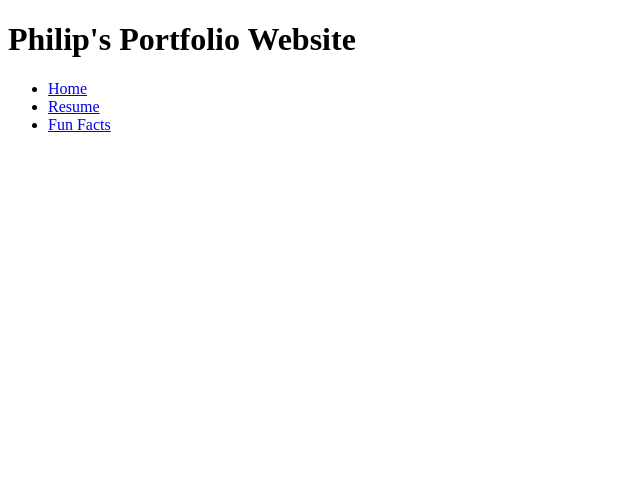
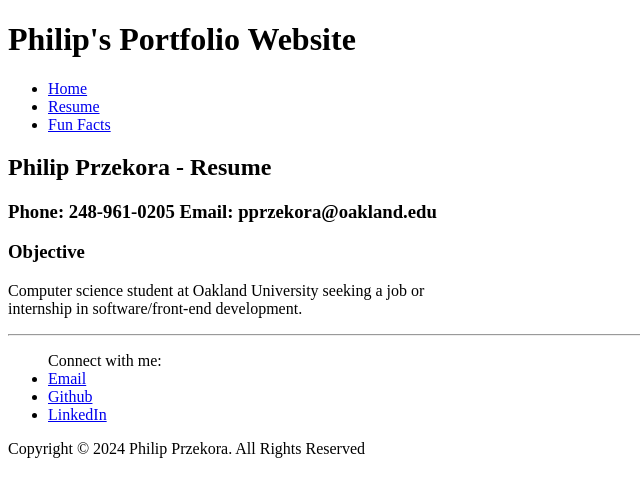
Before and after one commit to pep020501/philipprzekora_hw2TH_csi3150_fs2024, a plain HTML site: page html/my_resume.html in a window 1280 px wide. Shown: the whole page, without its empty margins (0-640 px from the left). Drawn offline with Linux system fonts and the light colour scheme.

Commit message:
resume page plus some updates

```diff
--- a/html/my_resume.html
+++ b/html/my_resume.html
@@ -23,6 +23,45 @@
     </nav>
 </header>
 
+<!--Resume Section-->
+<main>
+    <!--name and contact information-->
+    <div>
+        <h2>Philip Przekora - Resume </h2>
+        <h3>Phone: 248-961-0205 Email: pprzekora@oakland.edu</h3>
+    </div>
 
+    <section>
+      <div>
+        <div>
+            <h3>Objective</h3>
+        </div>
+        <div>
+            <p>Computer science student at Oakland University seeking a job or <br>internship
+             in software/front-end development.</p>
+        </div>
+      </div>
+    </section>
+
+
+
+
+</main>
+
+<footer>
+<hr>
+<!--Links to email/socials-->
+<div>
+<ul> Connect with me:
+    <li><a href="malito:pprzekora@oakland.edu">Email</a></li>
+    <li><a href="https://github.com/pep020501">Github</a></li>
+    <li><a href="https://www.linkedin.com/in/przekora/">LinkedIn</a></li>
+</ul>
+</div>
+
+<!--Copyright information-->
+<div>
+<span>Copyright &copy; 2024 Philip Przekora. All Rights Reserved</span>
+</footer>
 </body>
 </html>
```
Also changed, not shown: index.html (+2 -2 lines).
